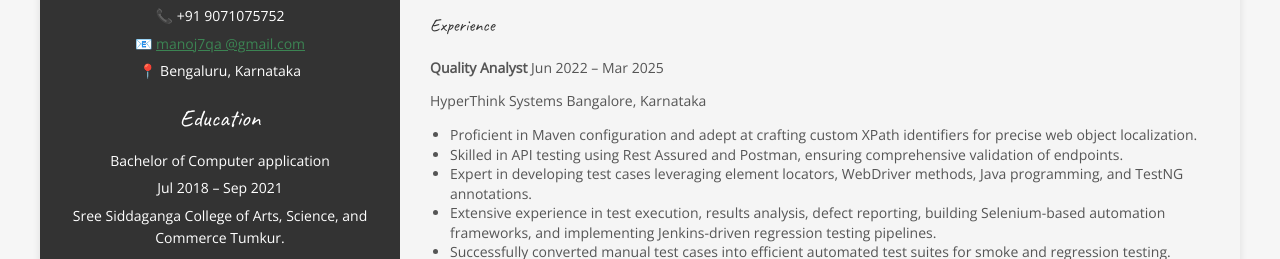
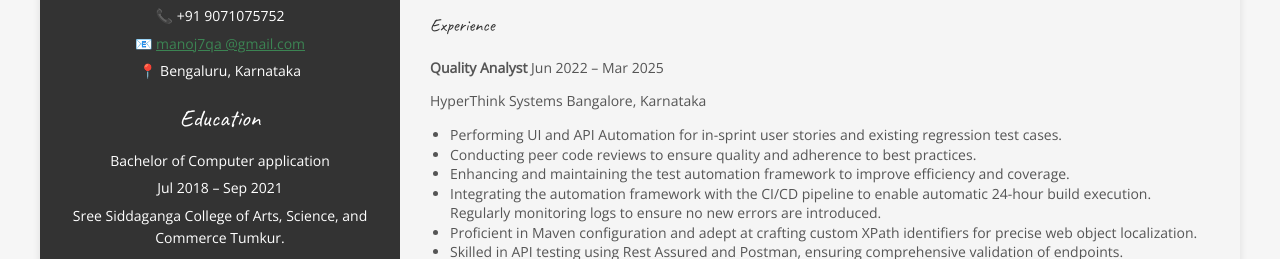
Before and after one commit to Manoj7qa/ManojPortfolio, a plain HTML site: page resume.html in a window 1280 px wide. Shown: the part 545-804 px from the top of the page. Drawn offline with nearby package versions, Linux system fonts and the light colour scheme.

Commit message:
ResumeUpdate

```diff
--- a/resume.html
+++ b/resume.html
@@ -23,7 +23,8 @@
         executing robust automation scripts using Selenium, TestNG, Rest Assured, Appium, and Java within the Page
         Object Model (POM) framework. Proficient in API testing with Postman and Rest Assured, along with expertise in
         Android Mobile Automation using Appium. Hands-on experience with industry-standard tools such as Jenkins,
-        Eclipse, DBeaver, Postman, Hoppscotch, Swagger, Jira, Android Studio, Appium Inspector, and Appium Server GUI, ensuring seamless
+        Eclipse, DBeaver, Postman, Hoppscotch, Swagger, Jira, Android Studio, Appium Inspector, and Appium Server GUI,
+        ensuring seamless
         integration, efficient test execution, and up-to-date testing. Strong foundational knowledge of SDLC and STLC,
         ensuring high-quality software delivery</p>
 
@@ -142,6 +143,11 @@
         <p><strong>Quality Analyst</strong> Jun 2022 – Mar 2025</p>
         <p>HyperThink Systems Bangalore, Karnataka</p>
         <ul>
+          <li>Performing UI and API Automation for in-sprint user stories and existing regression test cases.</li>
+          <li>Conducting peer code reviews to ensure quality and adherence to best practices.</li>
+          <li>Enhancing and maintaining the test automation framework to improve efficiency and coverage.</li>
+          <li>Integrating the automation framework with the CI/CD pipeline to enable automatic 24-hour build execution.
+            Regularly monitoring logs to ensure no new errors are introduced.</li>
           <li>Proficient in Maven configuration and adept at crafting custom XPath identifiers for precise web object
             localization.</li>
           <li>Skilled in API testing using Rest Assured and Postman, ensuring comprehensive validation of endpoints.
@@ -150,10 +156,10 @@
             TestNG annotations.</li>
           <li>Extensive experience in test execution, results analysis, defect reporting, building Selenium-based
             automation frameworks, and implementing Jenkins-driven regression testing pipelines.</li>
+          <li>Successfully converted manual test cases into efficient automated test suites for smoke and regression
+            testing.</li>
           <!-- <li>Mobile Automation Proficient in Android Mobile Automation using Appium, ensuring end-to-end testing of
             mobile applications across different devices and environments.</li> -->
-          <li>Successfully converted manual test cases into efficient automated test suites for smoke and regression
-            testing.</li>
           <li>Highly competent in debugging, executing test cases, and analyzing results, with a deep understanding of
             the Software Development Life Cycle (SDLC) and Software Testing Life Cycle (STLC).</li>
           <li>Meticulously review test cases and collaborate with teams to identify and resolve testing gaps.</li>
```
Also changed, not shown: 1 other file.
